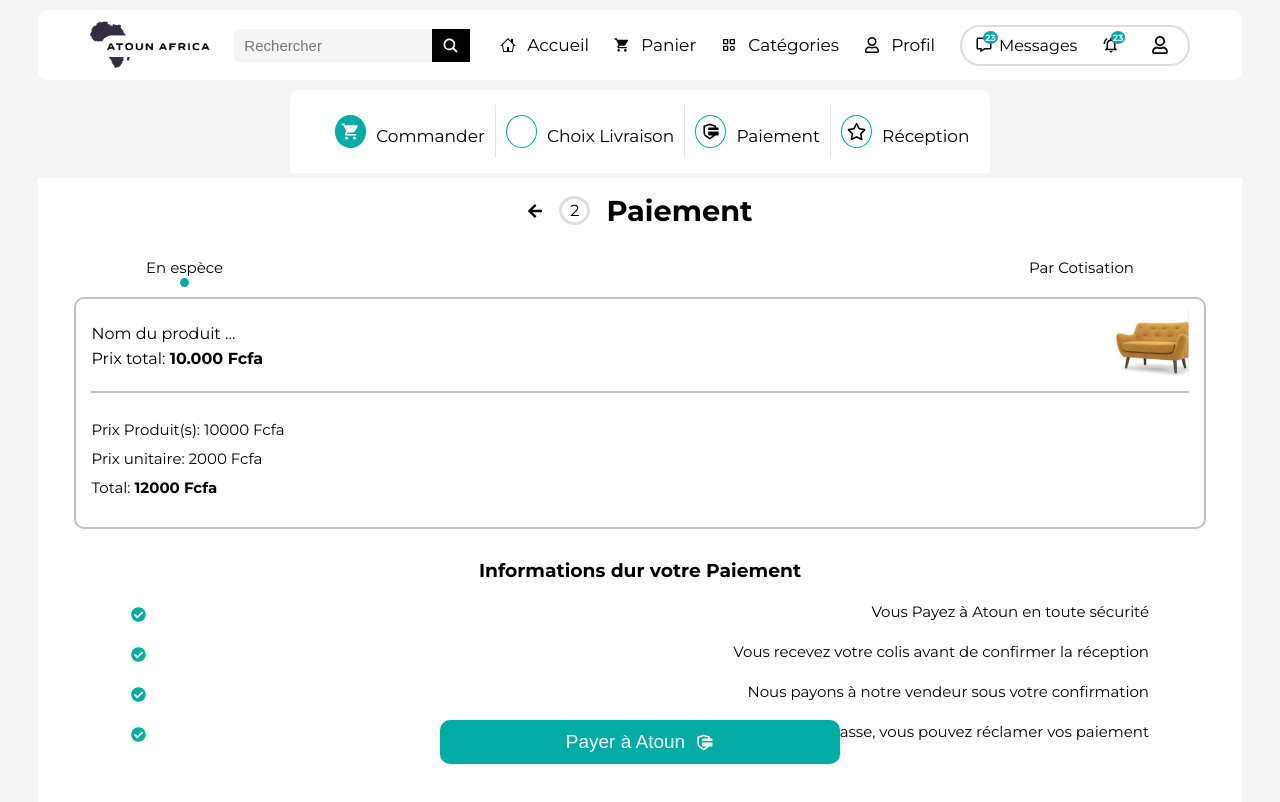
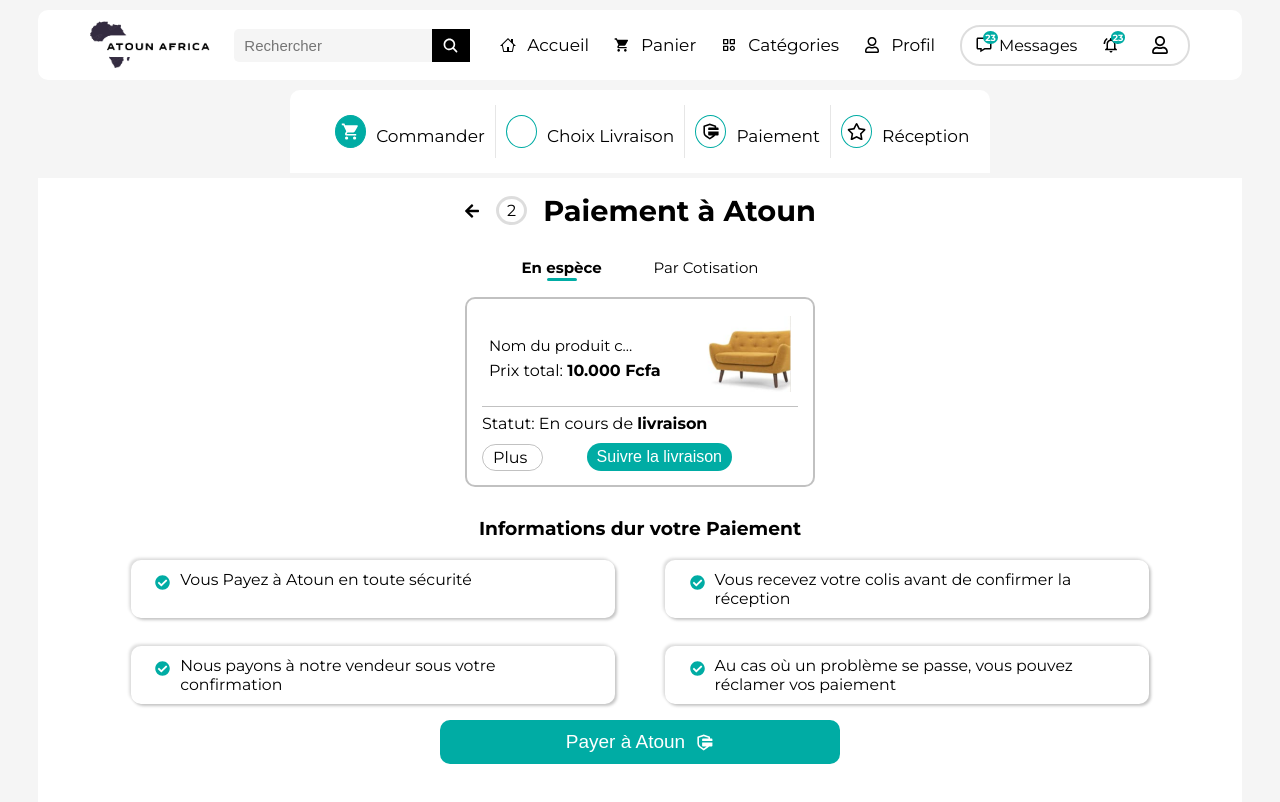
Before and after one commit to Appolinairee/atounafrica--reactApp, a React (Create React App) app: page /payment in a window 1280 px wide. Shown: the top 802 px of the page. Built offline with nearby package versions, Linux system fonts and the light colour scheme; some icons are missing.

Commit message:
fix: payment page fixed

```diff
--- a/src/App.jsx
+++ b/src/App.jsx
@@ -9,6 +9,8 @@ import ProductResult from './components/ProductResults/ProductResult';
 import CategoriesPages from './components/CategoriesPage.jsx/CategoriesPages';
 import ProductPresentation from './components/ProductPresentation/ProductPresentation';
 import ProductPayment from './components/ProductPayment/ProductPayment';
+import ProductDeliever from './components/ProductDelivering/ProductDelievering';
+import ProductReceive from './components/ProductReceive/ProductReceive';
 
 const App = () => {
   return (
@@ -22,6 +24,8 @@ const App = () => {
               <Route path='/categories' element={<CategoriesPages />} />
               <Route path='/order' element={<ProductPresentation />} />
               <Route path='/payment' element={<ProductPayment />} />
+              <Route path='/deliever' element={<ProductDeliever />} />
+              <Route path='/reception' element={<ProductReceive />} />
           </Routes>
       </BrowserRouter>
     </div>
--- a/src/components/Orders/Orders.css
+++ b/src/components/Orders/Orders.css
@@ -7,10 +7,21 @@
     border: 2px solid rgba(0, 0, 0, 0.245);
     padding: 10px 15px;
     border-radius: 10px;
+    height: 190px;
+    overflow: hidden;
+    transition: .3s ease;
+}
+
+.orders .order.orderActive{
+    height: 100%;
+}
+
+.orders .order .orderDetailsText span{
+    font-size: 14px;
 }
 
 .orders .order .orderDetails{
-    padding-bottom: 7px;
+    padding: 7px;
     line-height: 25px;
 }
 
@@ -19,11 +30,11 @@
 }
 
 .orders .order .orderDetails p{
-    font-size: 16px;
     max-width: 150px;
     text-overflow: ellipsis;
     white-space: nowrap;
     overflow: hidden;
+    font-size: 15px;
 }
 
 .orders .order .orderState{
@@ -31,9 +42,8 @@
     padding-top: 7px;
 }
 
-.orders .order .orderState{
-    border-top: 2px solid rgba(0, 0, 0, 0.245);
-    padding-top: 7px;
+.orders .order .orderState p{
+    font-size: 14px;
 }
 
 .orders .order .orderButtons{
@@ -48,4 +58,33 @@
     font-size: 13px;
     align-items: center;
     gap: 5px;
+    cursor: pointer;
 }
+
+.orders .order .orderButtons .button{
+    border-radius: 15px;
+    padding: 5px 10px;
+    background: var(--primaryColor);
+    color: var(--whiteColor);
+}
+
+
+@media screen and (min-width: 400px) {
+    .orders .order .orderDetailsText span, .orders .order .orderState p, .orders .order .orderButtons p, .orders .order .orderButtons .button{
+        font-size: 16px;
+    }
+
+    .orders .order .orderButtons{
+        max-width: 250px;
+    }
+
+    .orders .order .orderDetails img{
+        width: 90px;
+    }
+
+    .orders .order{
+        width: 350px;
+       margin: 0 auto;
+    }
+
+}
--- a/src/components/Orders/Orders.jsx
+++ b/src/components/Orders/Orders.jsx
@@ -1,33 +1,38 @@
 import "./Orders.css";
 import Product from "../../assets/photos(exemples)/mobilier.png";
+import { useState } from "react";
 
-const Orders = () => {
+const Orders = ({state}) => {
+
+    const [cardState, setCardState] = useState(state);
+
     return (
-        <div class="orders">
-            <div class="order">
-                <div class="orderDetails flex">
-                    <div class="orderDetailsText">
+        <div className="orders">
+            <div className={cardState? "order orderActive": "order"}>
+                <div className="orderDetails flex">
+                    <div className="orderDetailsText">
                         <p>Nom du produit commandé</p>
                         <span>Prix total: <b>10.000 Fcfa</b></span>
                     </div>
 
-                    <div class="orderImage">
+                    <div className="orderImage">
                                    <img src={Product} alt="Image de commande" />
                                </div>
                            </div>
-
-                           <div class="orderState">
-                               {/* <p>Statut: En cours de <b>livraison</b></p>
-                               <div class="orderButtons flex">
-                                   <p class="orderDetails flex"> <span>Plus</span> <i class="fa-regular fa-eye"></i></p>
-                                   <button class="button button2">Suivre la livraison</button>
-                               </div> */}
+                           <div className="orderState">
+                               <p>Statut: En cours de <b>livraison</b></p>
+                               <div className="orderButtons flex">
+                                   <p className="orderDetails flex" onClick={()=>{setCardState(!cardState)}}> <span>
+                                        {cardState ? "Moins": "Plus"}
+                                    </span> <i className="fa-regular fa-eye"></i></p>
+                                   <button className="button">Suivre la livraison</button>
+                               </div>
 
                                {/* <!-- Prices States --> */}
-                               <div class="orderPrices">
-                                    <p class="orderPriceUnit">Prix Produit(s): 10000 Fcfa</p>
-                                    <p class="orderPriceLivr">Prix unitaire: 2000 Fcfa</p>
-                                    <p class="orderAll">Total: <b>12000 Fcfa</b></p>
+                               <div className="orderPrices">
+                                    <p className="orderPriceUnit">Prix Produit(s): 10000 Fcfa</p>
+                                    <p className="orderPriceLivr">Frais livraison: 2000 Fcfa</p>
+                                    <p className="orderAll">Total: <b>12000 Fcfa</b></p>
                                </div>
                            </div>
                        </div>
--- a/src/components/ProductPayment/ProductPayment.css
+++ b/src/components/ProductPayment/ProductPayment.css
@@ -5,21 +5,27 @@
 }
 
 .paymentsSection .orderPaymentType{
-    margin: 30px 15px 20px;
-    padding: 0 5%;
+    margin: 30px 7% 20px;
+    max-width: 350px;
 }
 
 .paymentsSection .orderPaymentType p{
    font-size: 15px;
+   cursor: pointer;
+   white-space: nowrap;
+}
+
+.paymentsSection .orderPaymentType p.typeActive{
+    font-weight: bold;
 }
 
 .paymentsSection .orderPaymentType p.typeActive::after{
     background: var(--primaryColor);
-    width: 9px;
-    height: 9px;
+    width: 30px;
+    height: 3px;
     top: calc(100% + 1px);
-    left: calc(50% - 5px);
-    border-radius: 50%;
+    left: calc(50% - 15px);
+    border-radius: 7px;
 }
 
 .paymentsSection .orderState .orderPrices{
@@ -51,13 +57,58 @@
     align-items: start;
     gap: 10px;
     margin-bottom: 20px;
+    justify-content: start;
+    box-shadow: 2px 2px 3px rgba(0, 0, 0, 0.233), -2px -2px 3px rgba(0, 0, 0, 0.133);
+    border-radius: 5px;
+    padding: 7px 5%;
 }
 
 .paymentsSection .orderPaymentDetails ul li p{
     font-size: 15px;
+
 }
 
 .paymentsSection .orderPaymentDetails ul li i{
     color: var(--primaryColor);
     margin-top: 5px;
 }
+
+@media screen and (min-width: 450px) {
+    .paymentsSection .orderPaymentType{
+        margin: 30px auto 20px;
+        padding: 0 5%;
+    }
+
+    .paymentsSection .orderPaymentDetails ul li p{
+        font-size: 105%;
+    }
+}
+
+@media screen and (min-width: 450px) {
+    .paymentsSection .orderPaymentType{
+        margin: 30px auto 20px;
+        padding: 0 5%;
+    }
+
+    .paymentsSection .orderPaymentDetails ul li p{
+        font-size: 105%;
+    }
+
+    .paymentsSection .orderPaymentDetails ul li{
+        padding: 10px 5%;
+        border-radius: 10px;
+    }
+}
+
+@media screen and (min-width: 800px) {
+    .paymentsSection .orderPaymentDetails ul{
+        display: grid;
+        grid-template-columns: 1fr 1fr;
+        gap: 5%;
+    }
+
+    .paymentsSection .orderPaymentDetails ul li{
+        padding: 10px 5%;
+        border-radius: 10px;
+    }
+}
--- a/src/components/ProductPayment/ProductPayment.jsx
+++ b/src/components/ProductPayment/ProductPayment.jsx
@@ -10,7 +10,7 @@ const ProductPayment = () => {
   return (
     <ProductCollection>
        <div className="paymentsSection">
-                <SteepTitle title="Paiement" index="2" />
+                <SteepTitle title="Paiement à Atoun" index="2" />
 
                 <div className="ordersSection">
                     <div className="orderPaymentType flex">
--- /dev/null
+++ b/src/components/ProductReceive/ProductReceive.css
@@ -0,0 +1,23 @@
+.receiveContent{
+    background: var(--whiteColor);
+    border-radius: 8px;
+    padding: 20px 3%;
+}
+
+.receiveForm{
+    margin: 2rem 0;
+    text-align: center;
+    background: var(--whiteColor);
+}
+
+.receiveForm h4{
+    margin-bottom: 20px;
+}
+
+.receiveForm form textarea{
+    width: 90%;
+    margin: 0 auto;
+    padding: 15px;
+    border: 2px solid var(--opacityBlackColor);
+    border-radius: 20px 20px 0 20px;
+}
--- /dev/null
+++ b/src/components/ProductReceive/ProductReceive.jsx
@@ -0,0 +1,51 @@
+import ProductCollection from "../ProductCollection/ProductCollection";
+import SteepTitle from "../SteepTitle/SteepTitle";
+import "./ProductReceive.css";
+
+const ProductReceive = () => {
+  return (
+    <ProductCollection>
+        <div className="receiveContent">
+            <SteepTitle title="Confirmer la réception" index="4" />
+            <div className="orders">
+                        <div className="order">
+                            <div className="orderDetails flex">
+                                <div className="orderDetailsText">
+                                    <p>Nom du produit commandé</p>
+                                    <span>Prix total: <b>10.000 Fcfa</b></span>
+                                </div>
+
+                                <div className="orderImage">
+                                    <img src="../assets/photos(exemples)/mobilier.png" alt="Image de commande" />
+                                </div>
+                            </div>
+
+                            <div className="orderState">
+                                <p>Livraison <b>enclenchée</b></p>
+                                <p>Livreur en <b>route...</b></p>
+                                <p>Point de rencontre <b>Carrefour Y</b></p>
+                                <div className="orderButtons flex">
+                                    <p className="orderDetails flex"> <span>Plus</span> <i className="fa-regular fa-eye"></i></p>
+                                    <button className="button button2">Suivre la livraison</button>
+                                </div>
+                            </div>
+                        </div>
+
+            </div>
+
+            <div className="receiveForm">
+                        <h4>Votre avis sur le produit et/ou le processus</h4>
+                        <form action="">
+                            <textarea name="" id="" cols="30" rows="10" placeholder="Votre avis ici.."></textarea>
+                            <button className="button button1" type="submit">
+                                <p>Soumettre</p>
+                                <i className="fa fa-arrow-right"></i>
+                            </button>
+                        </form>
+            </div>
+        </div>
+    </ProductCollection>
+  )
+}
+
+export default ProductReceive;
--- a/src/components/Products/Products.jsx
+++ b/src/components/Products/Products.jsx
@@ -12,4 +12,4 @@ const Products = () => {
   )
 }
 
-export default Products
+export default Products;
```
Also changed, not shown: src/components/ProductDelivering/ProductDelievering.jsx (+79 -0 lines).
